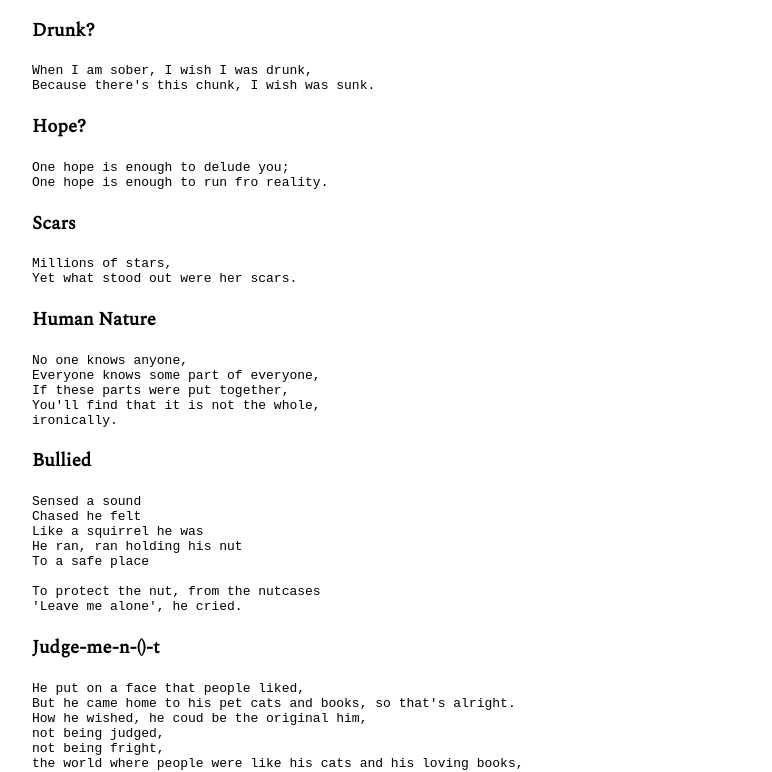
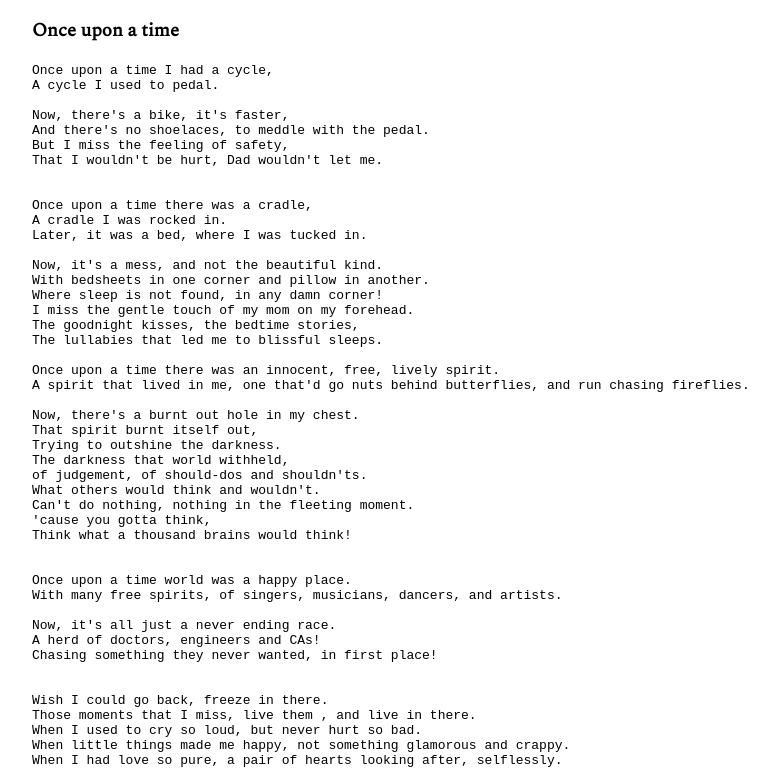
Before and after one commit to meetmangukiya/meetmangukiya.github.io, a plain HTML site: page poems/index.html in a window 1280 px wide. Shown: the part 190-962 px from the top of the page, without its empty margins (308-1080 px from the left). Drawn offline with nearby package versions, Linux system fonts and the light colour scheme.

Commit message:
Deploy https://myrhy.me to github.com/meetmangukiya/meetmangukiya.github.io.git:master

```diff
--- a/poems/index.html
+++ b/poems/index.html
@@ -19,6 +19,61 @@ Poems | Meet Mangukiya
     </nav>
 
 
+
+    <div class='poem'>
+      <h3>Once upon a time</h3>
+      <pre>Once upon a time I had a cycle,
+A cycle I used to pedal.
+
+Now, there's a bike, it's faster,
+And there's no shoelaces, to meddle with the pedal.
+But I miss the feeling of safety,
+That I wouldn't be hurt, Dad wouldn't let me.
+
+
+Once upon a time there was a cradle,
+A cradle I was rocked in.
+Later, it was a bed, where I was tucked in.
+
+Now, it's a mess, and not the beautiful kind.
+With bedsheets in one corner and pillow in another.
+Where sleep is not found, in any damn corner!
+I miss the gentle touch of my mom on my forehead.
+The goodnight kisses, the bedtime stories,
+The lullabies that led me to blissful sleeps.
+
+Once upon a time there was an innocent, free, lively spirit.
+A spirit that lived in me, one that'd go nuts behind butterflies, and run chasing fireflies.
+
+Now, there's a burnt out hole in my chest.
+That spirit burnt itself out,
+Trying to outshine the darkness.
+The darkness that world withheld,
+of judgement, of should-dos and shouldn'ts.
+What others would think and wouldn't.
+Can't do nothing, nothing in the fleeting moment.
+'cause you gotta think,
+Think what a thousand brains would think!
+
+
+Once upon a time world was a happy place.
+With many free spirits, of singers, musicians, dancers, and artists.
+
+Now, it's all just a never ending race.
+A herd of doctors, engineers and CAs!
+Chasing something they never wanted, in first place!
+
+
+Wish I could go back, freeze in there.
+Those moments that I miss, live them , and live in there.
+When I used to cry so loud, but never hurt so bad.
+When little things made me happy, not something glamorous and crappy.
+When I had love so pure, a pair of hearts looking after, selflessly.
+
+Wish I would wake up to that beautiful little world
+And this all just be a damn nightmare.
+</pre>
+    </div>
 
     <div class='poem'>
       <h3>Drunk?</h3>
```
